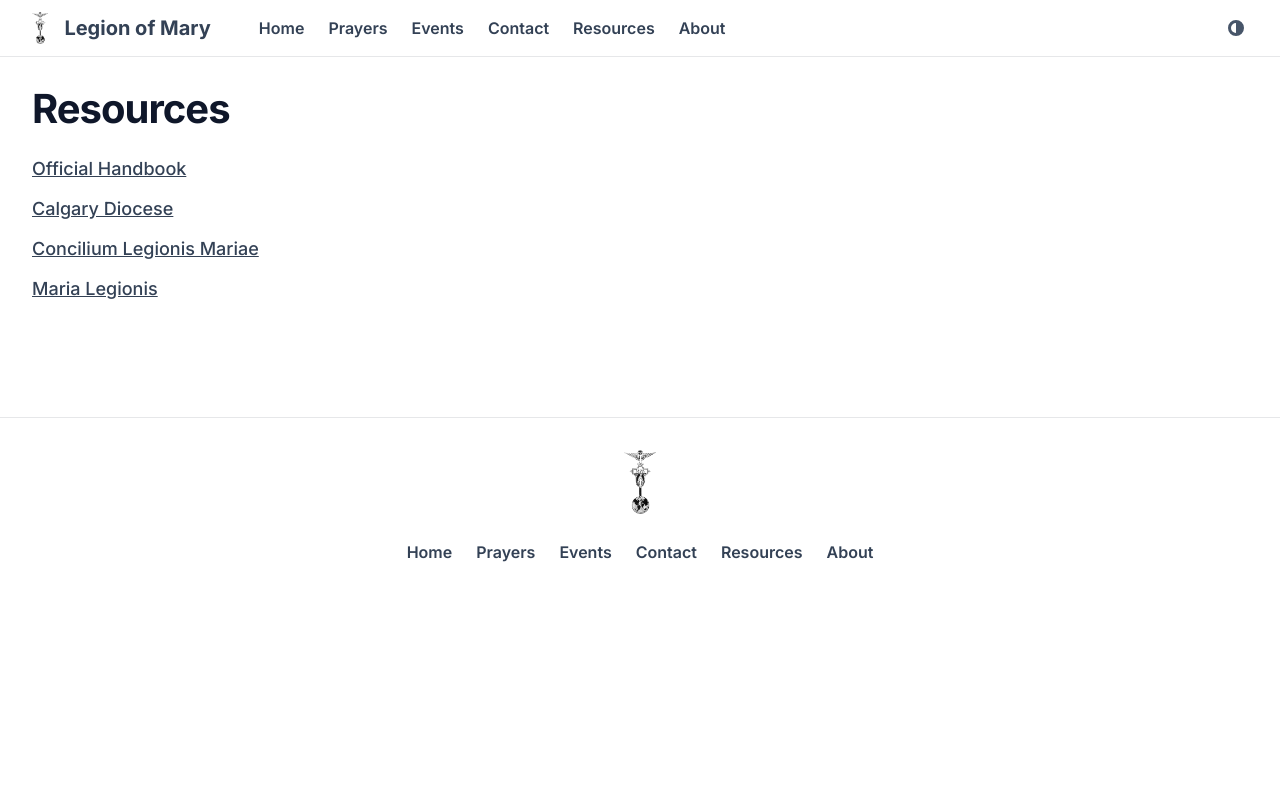
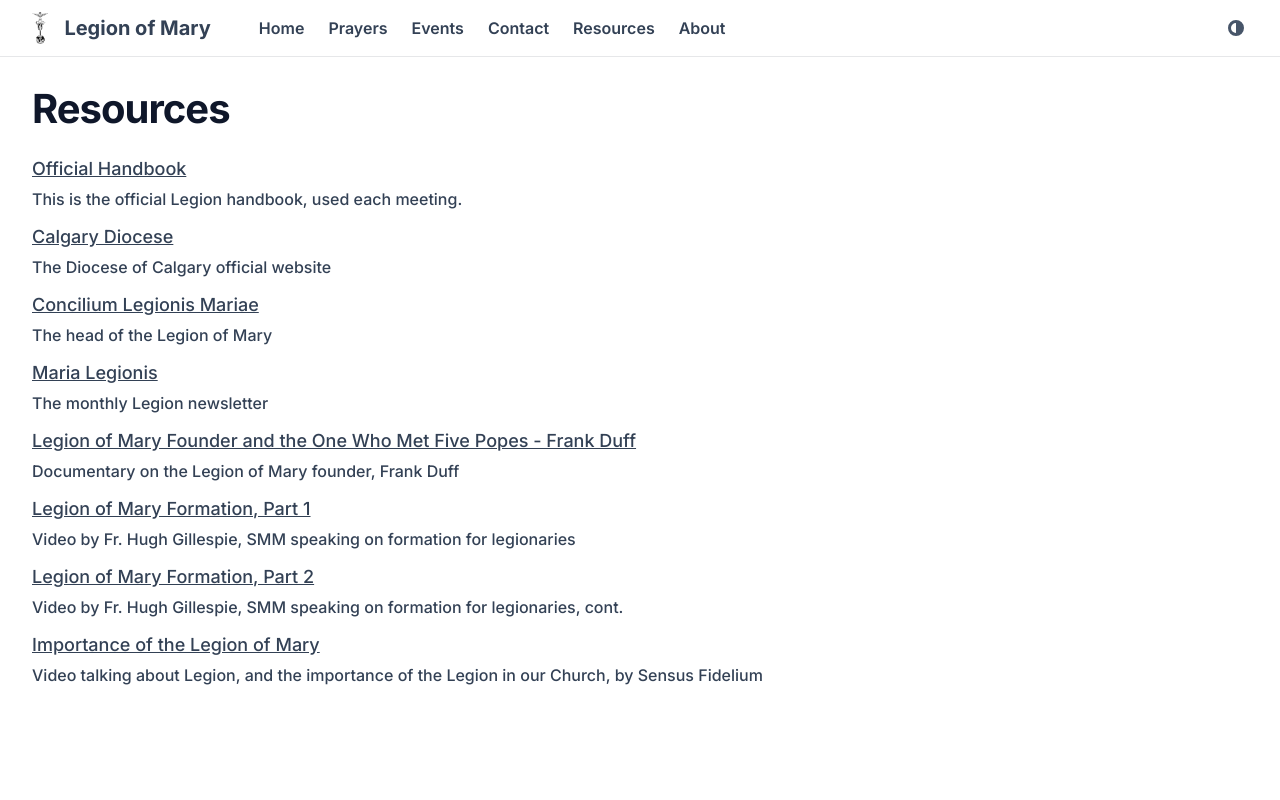
Before and after one commit to ozdv/legion, a Next.js app: page /resources in a window 1280 px wide. Shown: the top 800 px of the page. Built offline with nearby package versions, Linux system fonts and the light colour scheme.

Commit message:
hotfix button link; add resources

```diff
--- /dev/null
+++ b/src/app/constants/legionResources.ts
@@ -0,0 +1,55 @@
+export const legionResources = [
+  {
+    title: "Official Handbook",
+    description: "This is the official Legion handbook, used each meeting.",
+    url: "https://www.legionofmarytidewater.com/docs/hb05.pdf",
+  },
+  {
+    title: "Calgary Diocese",
+    description: "The Diocese of Calgary official website",
+    url: "https://www.catholicyyc.ca/",
+  },
+  {
+    title: "Concilium Legionis Mariae",
+    description: "The head of the Legion of Mary",
+    url: "https://www.legionofmary.ie/",
+  },
+  {
+    title: "Maria Legionis",
+    description: "The monthly Legion newsletter",
+    url: "https://www.legionofmary.ie/news",
+  },
+  {
+    title: "Legion of Mary Founder and the One Who Met Five Popes - Frank Duff",
+    description: "Documentary on the Legion of Mary founder, Frank Duff",
+    url: "https://www.youtube.com/watch?v=nxpPa5Bjq-w",
+  },
+  {
+    title: "Legion of Mary Formation, Part 1",
+    description:
+      "Video by Fr. Hugh Gillespie, SMM speaking on formation for legionaries",
+    url: "https://www.youtube.com/watch?v=zwiZmJCOj7c",
+  },
+  {
+    title: "Legion of Mary Formation, Part 2",
+    description:
+      "Video by Fr. Hugh Gillespie, SMM speaking on formation for legionaries, cont.",
+    url: "https://www.youtube.com/watch?v=WMdJpIc-FNw",
+  },
+  {
+    title: "Importance of the Legion of Mary",
+    description:
+      "Video talking about Legion, and the importance of the Legion in our Church, by Sensus Fidelium",
+    url: "https://www.youtube.com/watch?v=-TSXmM1sbo8",
+  },
+  {
+    title: "",
+    description: "",
+    url: "",
+  },
+  {
+    title: "",
+    description: "",
+    url: "",
+  },
+];
--- a/src/app/resources/page.tsx
+++ b/src/app/resources/page.tsx
@@ -1,6 +1,7 @@
 import { Container } from "@/components/shared/container";
 import { Metadata } from "next";
 import Link from "next/link";
+import { legionResources } from "../constants/legionResources";
 
 export const metadata: Metadata = {
   title: "Resources",
@@ -8,49 +9,6 @@ export const metadata: Metadata = {
 };
 
 const Resources = () => {
-  const resources = [
-    {
-      title: "Official Handbook",
-      url: "https://www.legionofmarytidewater.com/docs/hb05.pdf",
-    },
-    {
-      title: "Calgary Diocese",
-      url: "https://www.catholicyyc.ca/",
-    },
-    {
-      title: "Concilium Legionis Mariae",
-      url: "https://www.legionofmary.ie/",
-    },
-    {
-      title: "Maria Legionis",
-      url: "https://www.legionofmary.ie/news",
-    },
-    {
-      title: "",
-      url: "",
-    },
-    {
-      title: "",
-      url: "",
-    },
-    {
-      title: "",
-      url: "",
-    },
-    {
-      title: "",
-      url: "",
-    },
-    {
-      title: "",
-      url: "",
-    },
-    {
-      title: "",
-      url: "",
-    },
-  ];
-
   return (
     <Container className="mb-10 md:mb-20">
       <div className="flex flex-col">
@@ -58,15 +16,20 @@ const Resources = () => {
           Resources
         </h2>
         <ul className="mt-4 space-y-2">
-          {resources.map((resource, idx) => (
+          {legionResources.map((resource, idx) => (
             <li key={resource.title + idx} className="">
               <Link
                 target="_blank"
                 aria-label={resource.title}
                 href={resource.url}
-                className="text-lg font-medium text-slate-700 underline hover:text-blue-600 dark:text-slate-200 dark:hover:text-blue-400"
+                className="flex flex-col"
               >
-                {resource.title}
+                <span className="text-lg font-medium text-slate-700 underline hover:text-blue-600 dark:text-slate-200 dark:hover:text-blue-400">
+                  {resource.title}
+                </span>
+                <span className="text-sm font-medium text-slate-700 dark:text-slate-200 sm:text-base">
+                  {resource.description}
+                </span>
               </Link>
             </li>
           ))}
--- a/src/components/hero/cta.tsx
+++ b/src/components/hero/cta.tsx
@@ -26,7 +26,7 @@ const CTA = () => {
             >
               Reach out today!
             </Button>
-            <Button className="sm:text-lg" href="#description" plain>
+            <Button className="sm:text-lg" href="/about" plain>
               Learn more<span aria-hidden="true">→</span>
             </Button>
           </div>
```
